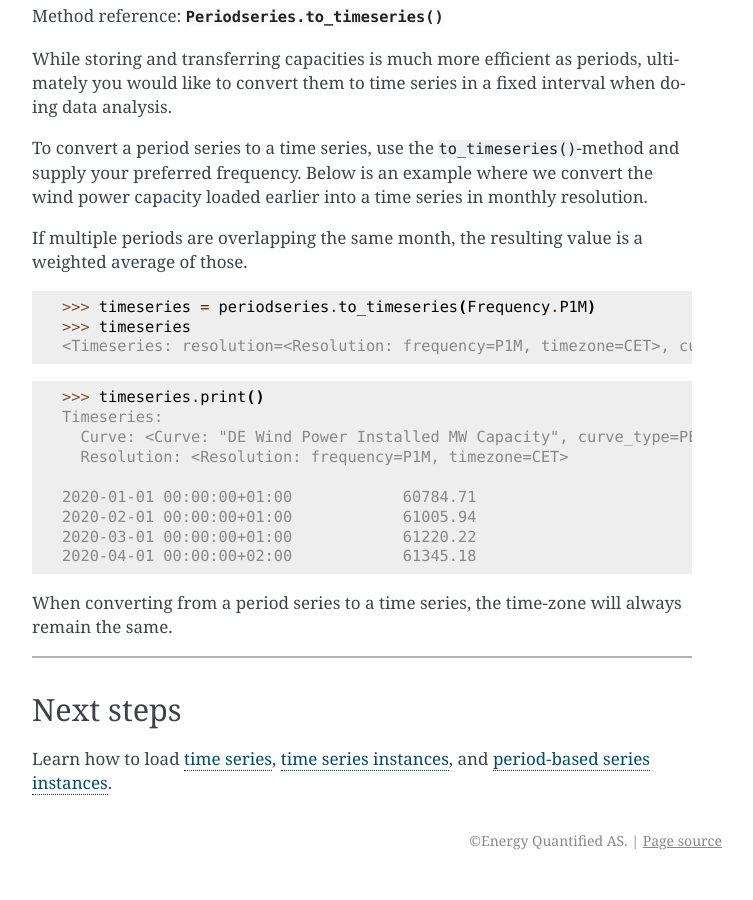
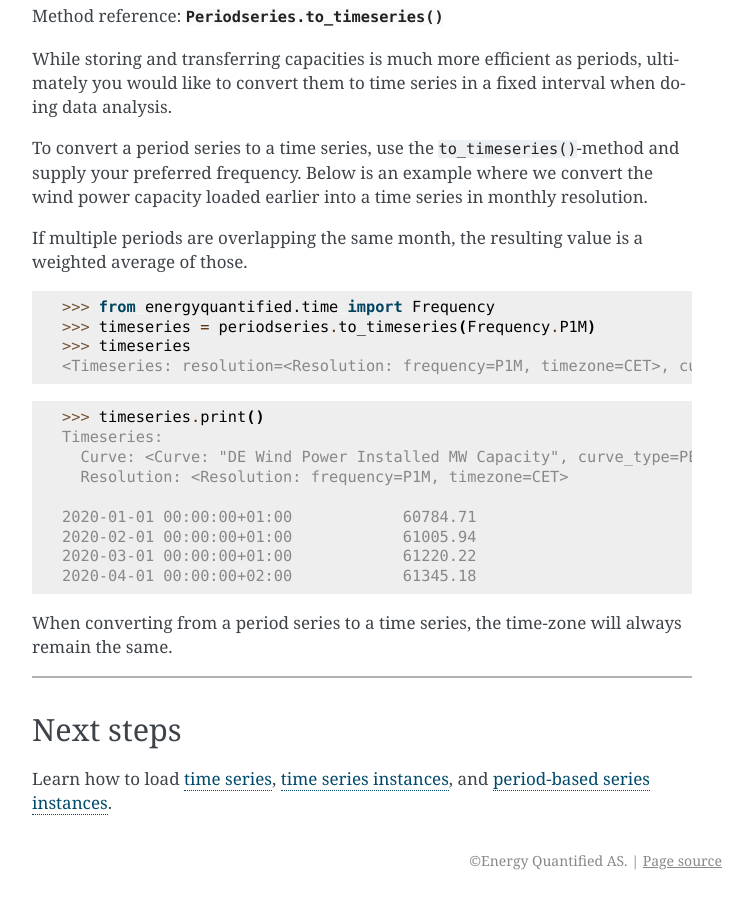
Before and after one commit to energyquantified/eq-python-client, a Sphinx documentation site: the page built from docs/userguide/periods.rst, in a window 1280 px wide and 900 px high, scrolled down 1120 px. Shown: the whole window, without its empty margins (388-1141 px from the left). Built offline with Sphinx 7.4.7, drawn with Linux system fonts in a browser that asks for light colours.

Commit message:
Docs: Clarify Periodseries.to_dataframe() examples

```diff
--- a/docs/userguide/pandas.rst
+++ b/docs/userguide/pandas.rst
@@ -109,6 +109,7 @@ continuing.
 Here we convert a REMIT series for German nuclear available capacity to a daily
 average capacity ``pandas.DataFrame``:
 
+   >>> from energyquantified.time import Frequency
    >>> periodseries.instance
    <Instance: issued="2020-10-24 14:10:40+00:00", tag="a-PvMRn_EpOJtngkh4D06Q">
    >>> df = periodseries.to_dataframe(
--- a/docs/userguide/periods.rst
+++ b/docs/userguide/periods.rst
@@ -62,6 +62,7 @@ wind power capacity loaded earlier into a time series in monthly resolution.
 If multiple periods are overlapping the same month, the resulting value is
 a weighted average of those.
 
+    >>> from energyquantified.time import Frequency
     >>> timeseries = periodseries.to_timeseries(Frequency.P1M)
     >>> timeseries
     <Timeseries: resolution=<Resolution: frequency=P1M, timezone=CET>, curve="DE Wind Power Installed MW Capacity", begin="2020-01-01 00:00:00+01:00", end="2020-05-01 00:00:00+02:00">
```
